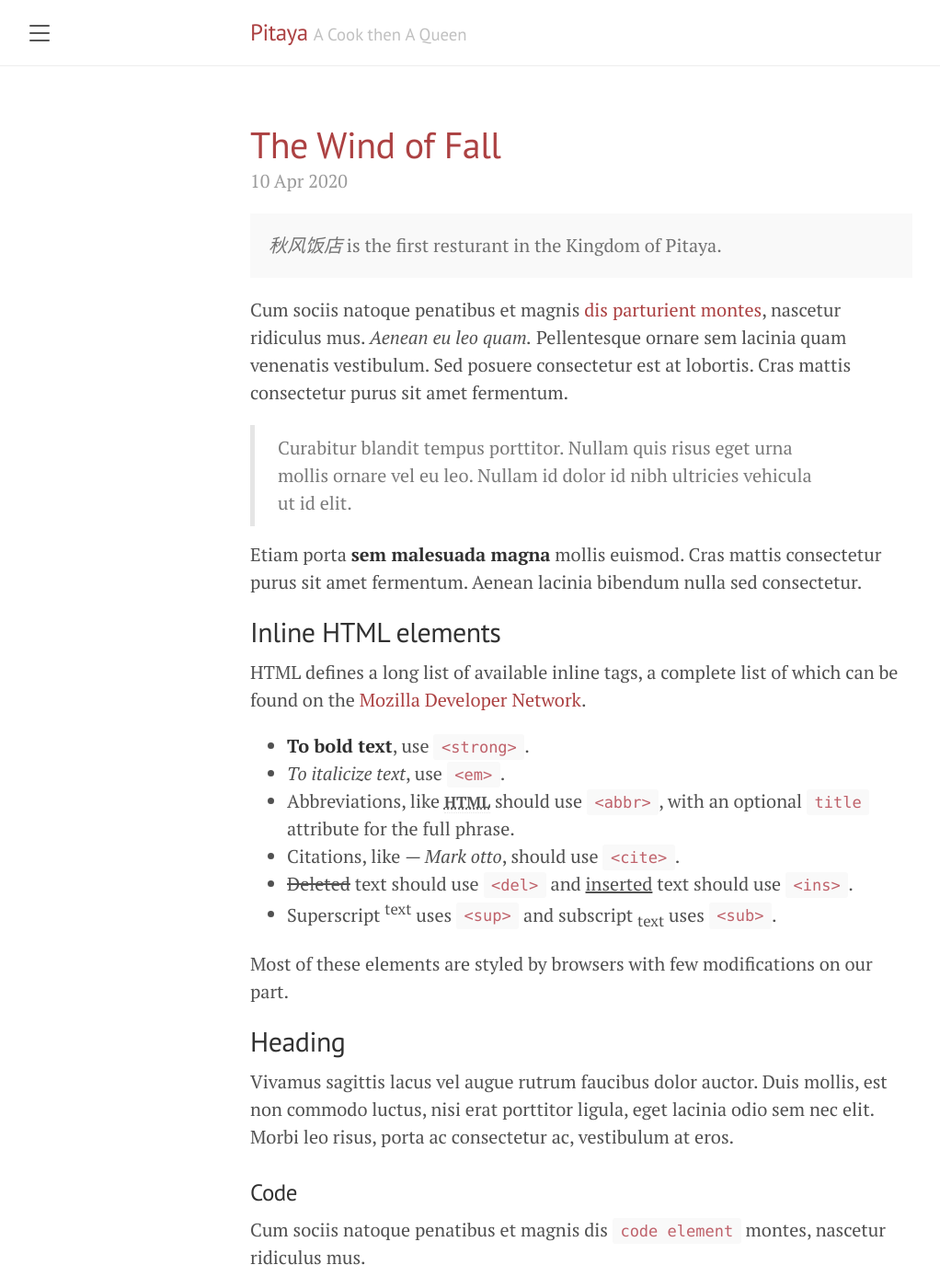
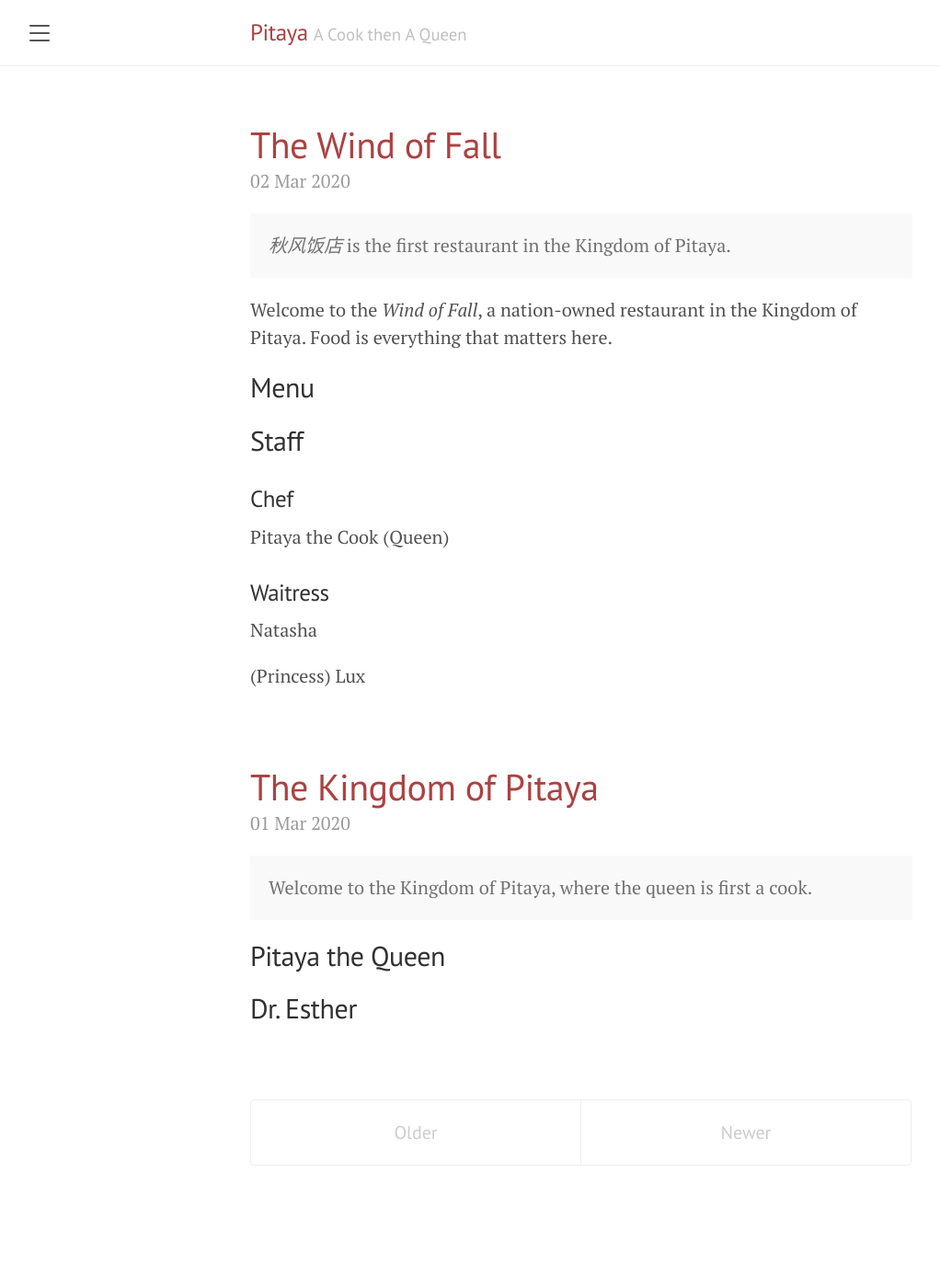
Before and after one commit to PTY-GH/Kingdom, a Jekyll site: the page built from index.html, in a window 1280 px wide and 1400 px high. Shown: the whole window at 92% size, without its empty margins (8-1030 px from the left). Built offline with Jekyll 4.4.1, drawn with Linux system fonts in a browser that asks for light colours; the list of posts is cut into pages by our own code; some of the changed text lies outside the part shown.

```diff
--- a/_config.yml
+++ b/_config.yml
@@ -9,14 +9,14 @@ permalink:           pretty
 
 # About/contact
 author:
-  name:              Mark Otto
-  url:               https://twitter.com/mdo
-  email:             markdotto@gmail.com
+  name:              Big Wang
+  url:               https://github.com/PTY-GH/
+  email:
 
 # Gems
 plugins:
   - jekyll-paginate
 
 # Custom vars
-version:             1.1.1
+version:             0.0.1
 google_analytics_id: #UA-XXXX-Y
--- /dev/null
+++ b/_posts/2020-03-01-the-kingdom-of-pitaya.md
@@ -0,0 +1,13 @@
+---
+layout: post
+title: The Kingdom of Pitaya
+---
+
+
+<p class="message">
+  Welcome to the Kingdom of Pitaya, where the queen is first a cook.
+</p>
+
+## Pitaya the Queen
+
+## Dr. Esther
--- /dev/null
+++ b/_posts/2020-03-02-the-wind-of-fall.md
@@ -0,0 +1,24 @@
+---
+layout: post
+title: The Wind of Fall
+---
+
+
+<p class="message">
+  <i>秋风饭店</i>  is the first restaurant in the Kingdom of Pitaya.
+</p>
+
+Welcome to the _Wind of Fall_, a nation-owned restaurant in the Kingdom of Pitaya. Food is everything that matters here.
+
+## Menu
+
+## Staff
+
+### Chef
+
+Pitaya the Cook (Queen)
+
+### Waitress
+Natasha
+
+(Princess) Lux
--- a/_posts/2020-04-03-introducing-lanyon.md
+++ /dev/null
@@ -1,38 +0,0 @@
----
-layout: post
-title: The Kingdom of Pitaya
----
-
-Lanyon is an unassuming [Jekyll](http://jekyllrb.com) theme that places content first by tucking away navigation in a hidden drawer. It's based on [Poole](http://getpoole.com), the Jekyll butler.
-
-### Built on Poole
-
-Poole is the Jekyll Butler, serving as an upstanding and effective foundation for Jekyll themes by [@mdo](https://twitter.com/mdo). Poole, and every theme built on it (like Lanyon here) includes the following:
-
-* Complete Jekyll setup included (layouts, config, [404](/404), [RSS feed](/atom.xml), posts, and [example page](/about))
-* Mobile friendly design and development
-* Easily scalable text and component sizing with `rem` units in the CSS
-* Support for a wide gamut of HTML elements
-* Related posts (time-based, because Jekyll) below each post
-* Syntax highlighting, courtesy Pygments (the Python-based code snippet highlighter)
-
-### Lanyon features
-
-In addition to the features of Poole, Lanyon adds the following:
-
-* Toggleable sliding sidebar (built with only CSS) via **☰** link in top corner
-* Sidebar includes support for textual modules and a dynamically generated navigation with active link support
-* Two orientations for content and sidebar, default (left sidebar) and [reverse](https://github.com/poole/lanyon#reverse-layout) (right sidebar), available via `<body>` classes
-* [Eight optional color schemes](https://github.com/poole/lanyon#themes), available via `<body>` classes
-
-[Head to the readme](https://github.com/poole/lanyon#readme) to learn more.
-
-### Browser support
-
-Lanyon is by preference a forward-thinking project. In addition to the latest versions of Chrome, Safari (mobile and desktop), and Firefox, it is only compatible with Internet Explorer 9 and above.
-
-### Download
-
-Lanyon is developed on and hosted with GitHub. Head to the <a href="https://github.com/poole/lanyon">GitHub repository</a> for downloads, bug reports, and features requests.
-
-Thanks!
--- a/_posts/2020-04-10-example-content.md
+++ /dev/null
@@ -1,122 +0,0 @@
----
-layout: post
-title: The Wind of Fall
----
-
-
-<div class="message">
-  <i>秋风饭店</i>  is the first resturant in the Kingdom of Pitaya.
-</div>
-
-Cum sociis natoque penatibus et magnis <a href="#">dis parturient montes</a>, nascetur ridiculus mus. *Aenean eu leo quam.* Pellentesque ornare sem lacinia quam venenatis vestibulum. Sed posuere consectetur est at lobortis. Cras mattis consectetur purus sit amet fermentum.
-
-> Curabitur blandit tempus porttitor. Nullam quis risus eget urna mollis ornare vel eu leo. Nullam id dolor id nibh ultricies vehicula ut id elit.
-
-Etiam porta **sem malesuada magna** mollis euismod. Cras mattis consectetur purus sit amet fermentum. Aenean lacinia bibendum nulla sed consectetur.
-
-## Inline HTML elements
-
-HTML defines a long list of available inline tags, a complete list of which can be found on the [Mozilla Developer Network](https://developer.mozilla.org/en-US/docs/Web/HTML/Element).
-
-- **To bold text**, use `<strong>`.
-- *To italicize text*, use `<em>`.
-- Abbreviations, like <abbr title="HyperText Markup Langage">HTML</abbr> should use `<abbr>`, with an optional `title` attribute for the full phrase.
-- Citations, like <cite>&mdash; Mark otto</cite>, should use `<cite>`.
-- <del>Deleted</del> text should use `<del>` and <ins>inserted</ins> text should use `<ins>`.
-- Superscript <sup>text</sup> uses `<sup>` and subscript <sub>text</sub> uses `<sub>`.
-
-Most of these elements are styled by browsers with few modifications on our part.
-
-## Heading
-
-Vivamus sagittis lacus vel augue rutrum faucibus dolor auctor. Duis mollis, est non commodo luctus, nisi erat porttitor ligula, eget lacinia odio sem nec elit. Morbi leo risus, porta ac consectetur ac, vestibulum at eros.
-
-### Code
-
-Cum sociis natoque penatibus et magnis dis `code element` montes, nascetur ridiculus mus.
-
-{% highlight js %}
-// Example can be run directly in your JavaScript console
-
-// Create a function that takes two arguments and returns the sum of those arguments
-var adder = new Function("a", "b", "return a + b");
-
-// Call the function
-adder(2, 6);
-// > 8
-{% endhighlight %}
-
-Aenean lacinia bibendum nulla sed consectetur. Etiam porta sem malesuada magna mollis euismod. Fusce dapibus, tellus ac cursus commodo, tortor mauris condimentum nibh, ut fermentum massa.
-
-### Lists
-
-Cum sociis natoque penatibus et magnis dis parturient montes, nascetur ridiculus mus. Aenean lacinia bibendum nulla sed consectetur. Etiam porta sem malesuada magna mollis euismod. Fusce dapibus, tellus ac cursus commodo, tortor mauris condimentum nibh, ut fermentum massa justo sit amet risus.
-
-* Praesent commodo cursus magna, vel scelerisque nisl consectetur et.
-* Donec id elit non mi porta gravida at eget metus.
-* Nulla vitae elit libero, a pharetra augue.
-
-Donec ullamcorper nulla non metus auctor fringilla. Nulla vitae elit libero, a pharetra augue.
-
-1. Vestibulum id ligula porta felis euismod semper.
-2. Cum sociis natoque penatibus et magnis dis parturient montes, nascetur ridiculus mus.
-3. Maecenas sed diam eget risus varius blandit sit amet non magna.
-
-Cras mattis consectetur purus sit amet fermentum. Sed posuere consectetur est at lobortis.
-
-<dl>
-  <dt>HyperText Markup Language (HTML)</dt>
-  <dd>The language used to describe and define the content of a Web page</dd>
-
-  <dt>Cascading Style Sheets (CSS)</dt>
-  <dd>Used to describe the appearance of Web content</dd>
-
-  <dt>JavaScript (JS)</dt>
-  <dd>The programming language used to build advanced Web sites and applications</dd>
-</dl>
-
-Integer posuere erat a ante venenatis dapibus posuere velit aliquet. Morbi leo risus, porta ac consectetur ac, vestibulum at eros. Nullam quis risus eget urna mollis ornare vel eu leo.
-
-### Tables
-
-Aenean lacinia bibendum nulla sed consectetur. Lorem ipsum dolor sit amet, consectetur adipiscing elit.
-
-<table>
-  <thead>
-    <tr>
-      <th>Name</th>
-      <th>Upvotes</th>
-      <th>Downvotes</th>
-    </tr>
-  </thead>
-  <tfoot>
-    <tr>
-      <td>Totals</td>
-      <td>21</td>
-      <td>23</td>
-    </tr>
-  </tfoot>
-  <tbody>
-    <tr>
-      <td>Alice</td>
-      <td>10</td>
-      <td>11</td>
-    </tr>
-    <tr>
-      <td>Bob</td>
-      <td>4</td>
-      <td>3</td>
-    </tr>
-    <tr>
-      <td>Charlie</td>
-      <td>7</td>
-      <td>9</td>
-    </tr>
-  </tbody>
-</table>
-
-Nullam id dolor id nibh ultricies vehicula ut id elit. Sed posuere consectetur est at lobortis. Nullam quis risus eget urna mollis ornare vel eu leo.
-
------
-
-Want to see something else added? <a href="https://github.com/poole/poole/issues/new">Open an issue.</a>
```
Also changed, not shown: CIP.md (renamed from CIT.md, +4 -0 lines), public/apple-touch-icon-precomposed.png, public/favicon.ico.
